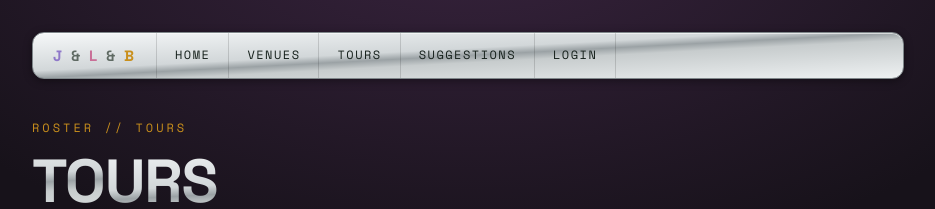
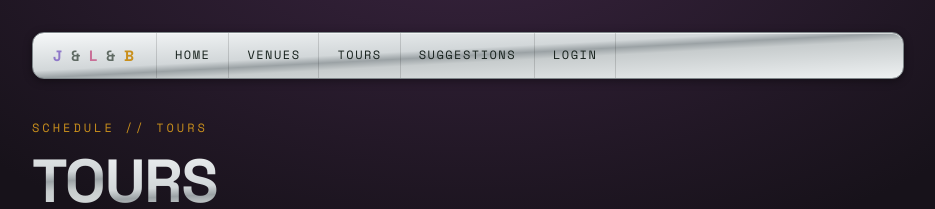
Before and after one commit to BlackPantherJazz/NoCapStone, a React app in the folder frontend/: page /tours in a window 1280 px wide. Shown: the top 209 px of the page, without its empty margins (172-1107 px from the left). Built offline with nearby package versions, Linux system fonts and the light colour scheme; no server answers; the HTML template or start-up script is replaced by a standard one.

Commit message:
Add kicker labels across all pages for consistent design

```diff
--- a/frontend/src/pages/Login.jsx
+++ b/frontend/src/pages/Login.jsx
@@ -38,7 +38,7 @@ function Login() {
 
   return (
     <div>
-        <p className="kicker">Roster // Login</p>
+        <p className="kicker">Access // Sign in</p>
       <h1>Login</h1>
       <form onSubmit={handleSubmit}>
         <input
--- a/frontend/src/pages/Suggestions.jsx
+++ b/frontend/src/pages/Suggestions.jsx
@@ -77,7 +77,7 @@ function Suggestions() {
 
   return (
     <div>
-        <p className="kicker">Roster // Suggestions</p>
+        <p className="kicker">Inbox // Suggestions</p>
       <h1>Suggestions</h1>
 
       {role === "artist" && (
--- a/frontend/src/pages/Tours.jsx
+++ b/frontend/src/pages/Tours.jsx
@@ -69,7 +69,7 @@ function Tours() {
 
   return (
     <div>
-        <p className="kicker">Roster // Tours</p>
+        <p className="kicker">Schedule // Tours</p>
       <h1>Tours</h1>
 
       {role === "manager" && (
```
